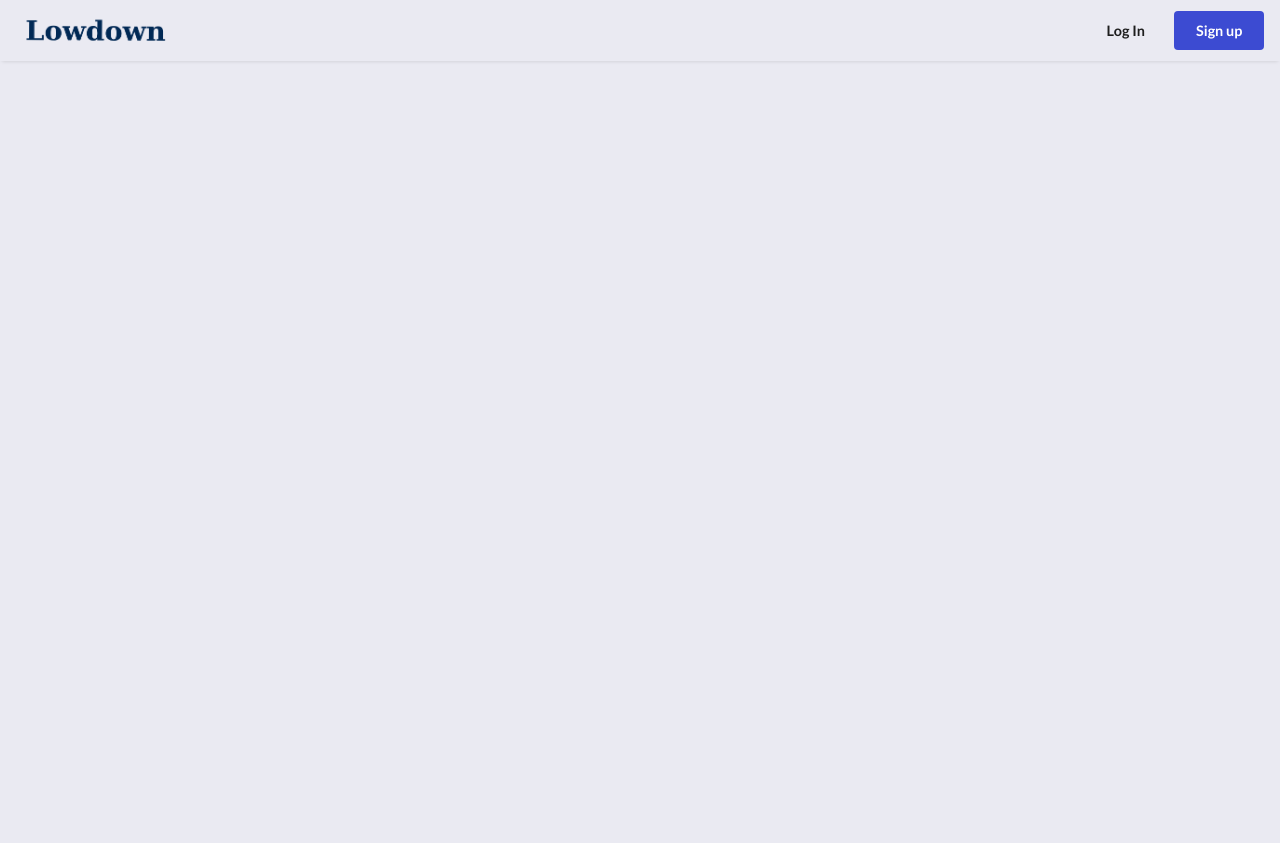
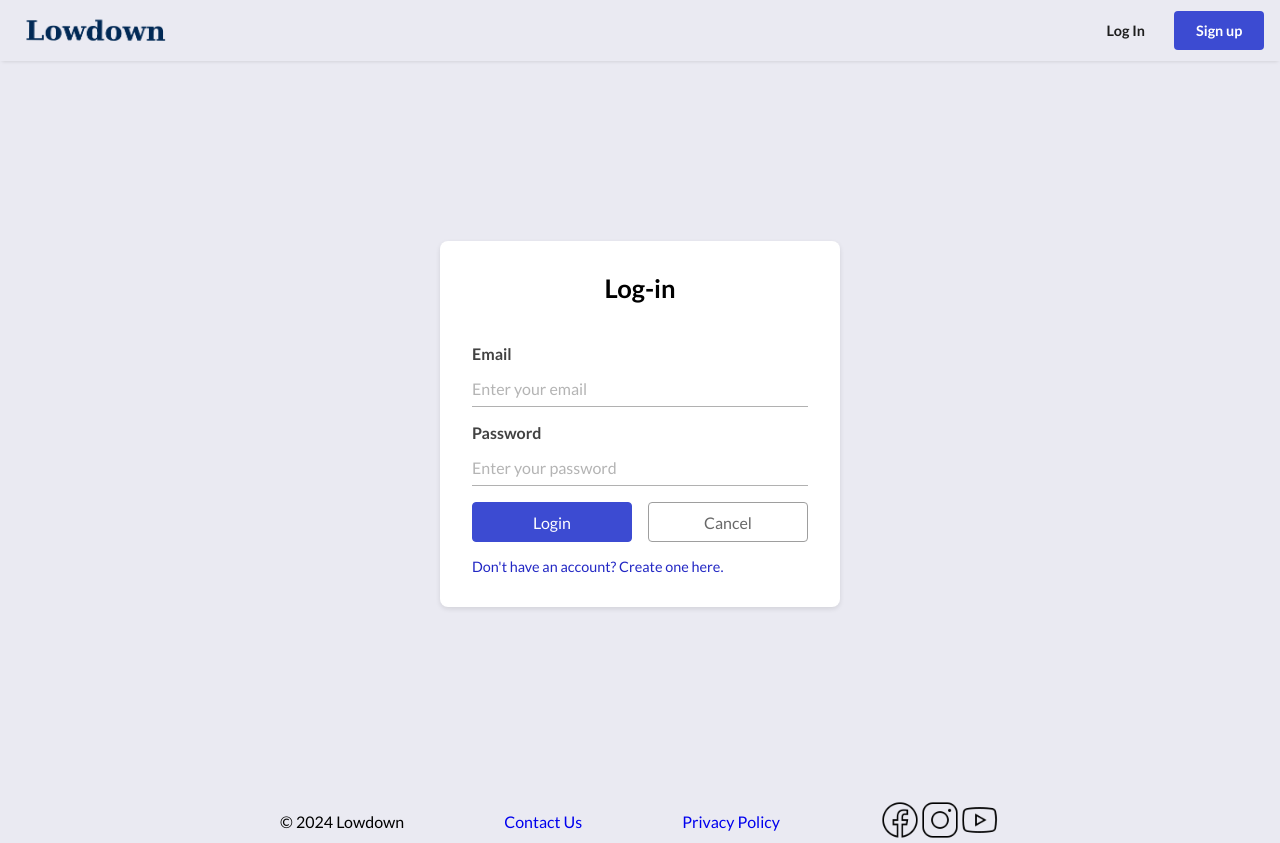
Before and after one commit to rabosian/newscrapper-frontend, a React (Create React App) app: page /login in a window 1280 px wide. Before the commit the page ends 800 px from the top, so only its background shows below. Built offline with nearby package versions, Linux system fonts and the light colour scheme; no server answers.

Commit message:
first commit

```diff
--- a/src/pages/AuthPage/LoginPage.js
+++ b/src/pages/AuthPage/LoginPage.js
@@ -1,7 +1,82 @@
-import React from "react";
+import React, { useEffect, useState } from 'react';
+import './login.style.css';
+import { useDispatch, useSelector } from 'react-redux';
+import { Link, useNavigate } from 'react-router-dom';
 
-const LoginPage = () => {
+const LoginPage = ({ user }) => {
+  const dispatch = useDispatch();
+  const navigate = useNavigate();
 
+  // 백엔드 로직이 준비가 되면 활성화
+  // const { loading, error } = useSelector((store) => store.loginWithEmail);
+
+  useEffect(() => {
+    if (user) {
+      navigate('/');
+      return;
+    }
+  }, [user]);
+
+  function handleCancel() {
+    navigate('/');
+  }
+
+  function submitHandle(e) {
+    e.preventDefault();
+    const [id, password] = e.target;
+    const items = { id: id.value, password: password.value };
+
+    // 로그인 로직이 준비가 되면 활성화
+    // dispatch(loginWithEmail(items));
+  }
+
+  return (
+    <main className="login">
+      <div className="login__content">
+        <h1>Log-in</h1>
+        <form className="login__form" onSubmit={submitHandle}>
+          <label>
+            Email{' '}
+            <input
+              type="email"
+              name="email"
+              placeholder="Enter your email"
+              required
+              autoComplete="off"
+            />
+          </label>
+          <label>
+            Password{' '}
+            <input
+              type="password"
+              name="password"
+              placeholder="Enter your password"
+              required
+              autoComplete="off"
+            />
+          </label>
+          <div className="login__btn-box">
+            <button className="login__btn-submit" type="submit">
+              Login
+            </button>
+            <button
+              className="login__btn-cancel"
+              type="button"
+              onClick={handleCancel}
+            >
+              Cancel
+            </button>
+          </div>
+        </form>
+        {/* 백엔드 로직이 준비 되면 활성화 */}
+        {/* {error && <div className="login__error">{error.message}</div>} */}
+        <Link to={'/register'} title="go to register page">
+          Don't have an account? Create one here.
+        </Link>
+      </div>
+      {/* google login here */}
+    </main>
+  );
 };
 
 export default LoginPage;
--- /dev/null
+++ b/src/pages/AuthPage/login.style.css
@@ -0,0 +1,98 @@
+.login {
+  display: flex;
+  justify-content: center;
+  align-items: center;
+  padding: 1em;
+  min-height: 100vh;
+}
+.login h1 {
+  font-size: 1.6em;
+  font-weight: bold;
+  margin-bottom: 1em;
+  text-align: center;
+}
+.login a {
+  color: var(--clr-font-link);
+  font-size: 0.9em;
+  margin-right: auto;
+}
+.login__content {
+  position: sticky;
+  margin-top: 3rem;
+  background-color: #fff;
+  border-radius: 8px;
+  box-shadow: 0 2px 5px rgba(0, 0, 0, 0.1019607843);
+  width: 100%;
+  max-width: 400px;
+  padding: 2em;
+  display: flex;
+  flex-direction: column;
+  gap: 1em;
+}
+.login__form {
+  display: flex;
+  flex-direction: column;
+  gap: 1em;
+}
+.login label {
+  display: flex;
+  flex-direction: column;
+  gap: 0.5em;
+  color: var(--clr-font);
+  font-weight: bold;
+}
+.login input {
+  border: 1px solid #dadada;
+  padding: 0.5em 0;
+  outline: none;
+  font-size: 1em;
+  border: none;
+  border-bottom: 1px solid #b1b1b1;
+}
+.login input::-moz-placeholder {
+  color: #b4b4b4;
+}
+.login input::placeholder {
+  color: #b4b4b4;
+}
+.login input:focus {
+  border-bottom: 1px solid black;
+}
+.login__btn-box {
+  display: flex;
+  gap: 1em;
+  justify-content: center;
+}
+.login button {
+  padding: 0.6em 1em;
+  border-radius: 4px;
+  font-size: 1em;
+  width: 100%;
+}
+.login__btn-cancel {
+  border: 1px solid #9e9e9e;
+  color: #686868;
+}
+.login__btn-cancel:hover {
+  border: 1px solid black;
+  color: black;
+}
+.login__btn-submit {
+  color: #fff;
+  background-color: var(--clr-highlight);
+  border: 1px solid var(--clr-highlight);
+}
+.login__btn-submit:hover {
+  background-color: #4d29de;
+  border: 1px solid #4d29de;
+}
+.login__error {
+  color: red;
+  font-size: 0.9em;
+}
+
+@media (max-width: 420px) {
+  .login__content {
+    padding: 1.5rem;
+  }
+}/*# sourceMappingURL=login.style.css.map */
--- /dev/null
+++ b/src/pages/AuthPage/login.style.scss
@@ -0,0 +1,108 @@
+.login {
+  display: flex;
+  justify-content: center;
+  align-items: center;
+  padding: 1em;
+  min-height: 100vh;
+
+  h1 {
+    font-size: 1.6em;
+    font-weight: bold;
+    margin-bottom: 1em;
+    text-align: center;
+  }
+
+  a {
+    color: var(--clr-font-link);
+    font-size: 0.9em;
+    margin-right: auto;
+  }
+
+  &__content {
+    position: sticky;
+    margin-top: 3rem;
+    background-color: #fff;
+    border-radius: 8px;
+    box-shadow: 0 2px 5px #0000001a;
+    width: 100%;
+    max-width: 400px;
+    padding: 2em;
+    display: flex;
+    flex-direction: column;
+    gap: 1em;
+  }
+
+  &__form {
+    display: flex;
+    flex-direction: column;
+    gap: 1em;
+  }
+
+  label {
+    display: flex;
+    flex-direction: column;
+    gap: 0.5em;
+    color: var(--clr-font);
+    font-weight: bold;
+  }
+
+  input {
+    border: 1px solid #dadada;
+    padding: 0.5em 0;
+    outline: none;
+    font-size: 1em;
+    border: none;
+    border-bottom: 1px solid #b1b1b1;
+
+    &::placeholder {
+      color: #b4b4b4;
+    }
+    &:focus {
+      border-bottom: 1px solid black;
+    }
+  }
+
+  &__btn-box {
+    display: flex;
+    gap: 1em;
+    justify-content: center;
+  }
+
+  button {
+    padding: 0.6em 1em;
+    border-radius: 4px;
+    font-size: 1em;
+    width: 100%;
+  }
+
+  &__btn-cancel {
+    border: 1px solid #9e9e9e;
+    color: #686868;
+
+    &:hover {
+      border: 1px solid black;
+      color: black;
+    }
+  }
+
+  &__btn-submit {
+    color: #fff;
+    background-color: var(--clr-highlight);
+    border: 1px solid var(--clr-highlight);
+    &:hover {
+      background-color: #4d29de;
+      border: 1px solid #4d29de;
+    }
+  }
+
+  &__error {
+    color: red;
+    font-size: 0.9em;
+  }
+}
+
+@media (max-width: 420px) {
+  .login__content {
+    padding: 1.5rem;
+  }
+}
```
Also changed, not shown: 1 other file (tests, documents, lock files or other folders).
